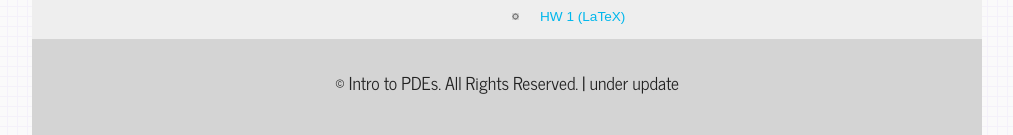
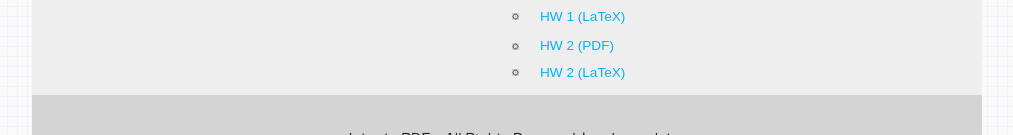
Before and after one commit to octpde/sde, a plain HTML site: page index.html in a window 1280 px wide. Shown: the part 824-959 px from the top of the page, without its empty margins (133-1146 px from the left). Drawn offline with Linux system fonts and the light colour scheme.

Commit message:
Update index.html

```diff
--- a/index.html
+++ b/index.html
@@ -61,6 +61,11 @@ The end result of i) is often a system of partial differential equations (PDEs).
             </ul>
 
 
+           <li>  <a href="documentation/HW2.pdf" target="_blank" >HW 2 (PDF)</a> </li>
+            <ul>
+            <li><a href="documentation/hw2.tex" target="_blank" >HW 2 (LaTeX)</a> </li>
+            </ul>
+
         </ul>
       </div>
     </div>
```
